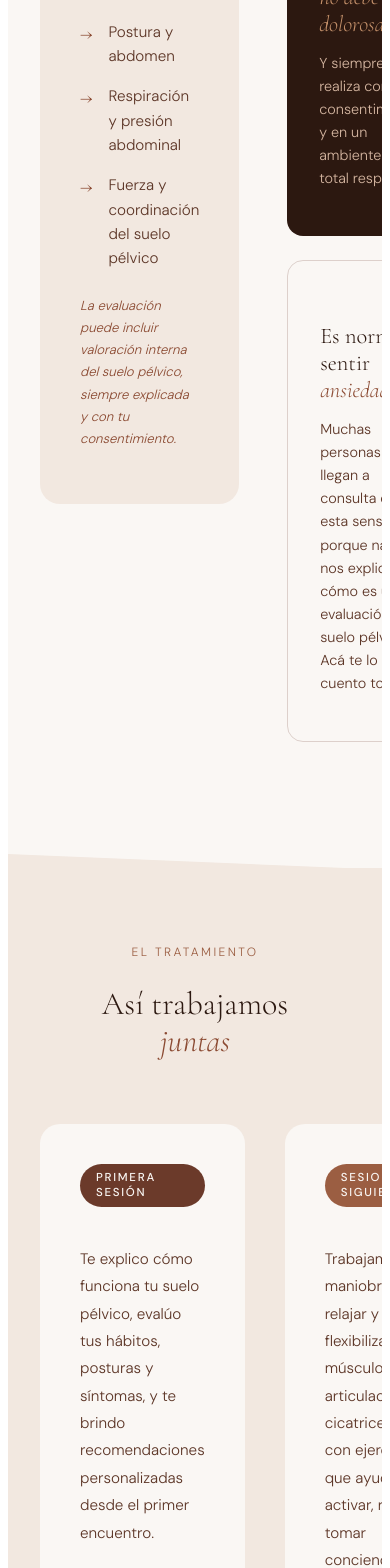
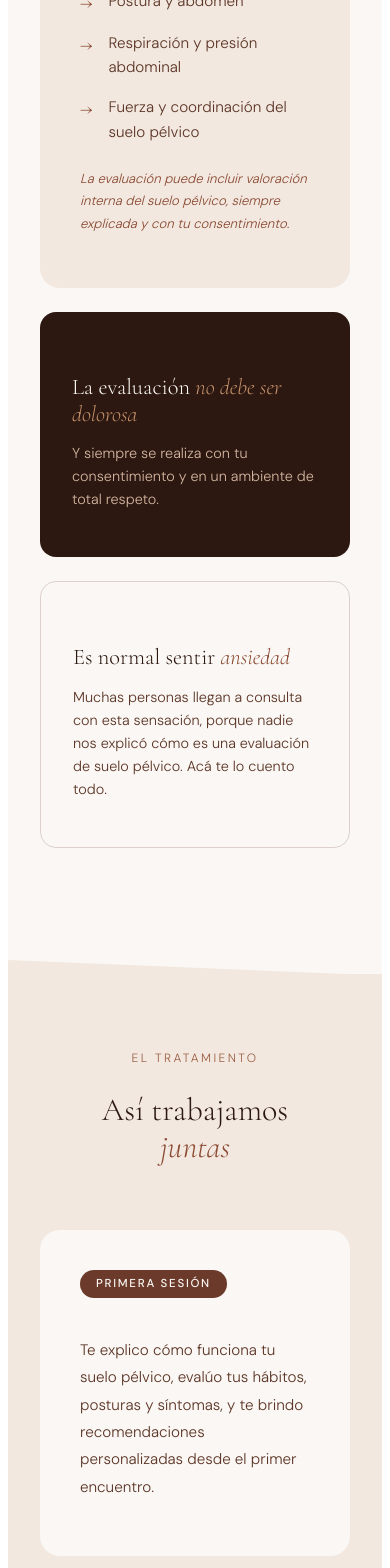
Before and after one commit to DiegoPazosX/julieta-fontana, a React (Vite) app: page / in a window 390 px wide. Shown: the part 5068-6636 px from the top of the page. Built offline with nearby package versions, Linux system fonts and the light colour scheme.

Commit message:
fix responsive grids mobile

```diff
--- a/src/App.jsx
+++ b/src/App.jsx
@@ -508,7 +508,7 @@ export default function App() {
         </div>
 
         {/* What we evaluate + key messages */}
-        <div style={{ display: "grid", gridTemplateColumns: "1fr 1fr", gap: "3rem", alignItems: "start" }}>
+        <div style={{ display: "grid", gridTemplateColumns: isMobile ? "1fr" : "1fr 1fr", gap: isMobile ? "1.5rem" : "3rem", alignItems: "start" }}>
           <RevealBlock>
             <div style={{
               padding: "2.5rem",
@@ -574,7 +574,7 @@ export default function App() {
               </h2>
             </div>
           </RevealBlock>
-          <div style={{ display: "grid", gridTemplateColumns: "1fr 1fr", gap: "2.5rem" }}>
+          <div style={{ display: "grid", gridTemplateColumns: isMobile ? "1fr" : "1fr 1fr", gap: "2.5rem" }}>
             <RevealBlock>
               <div style={{
                 padding: "2.5rem",
```
